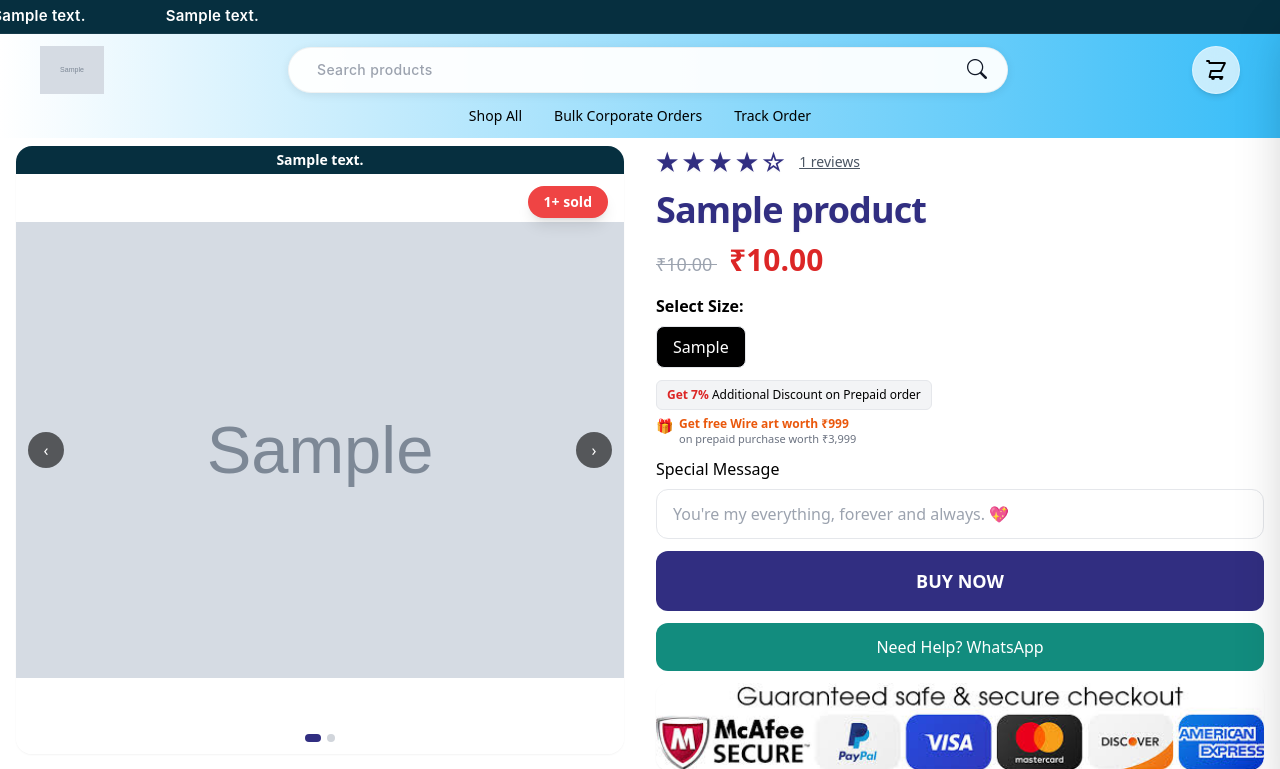
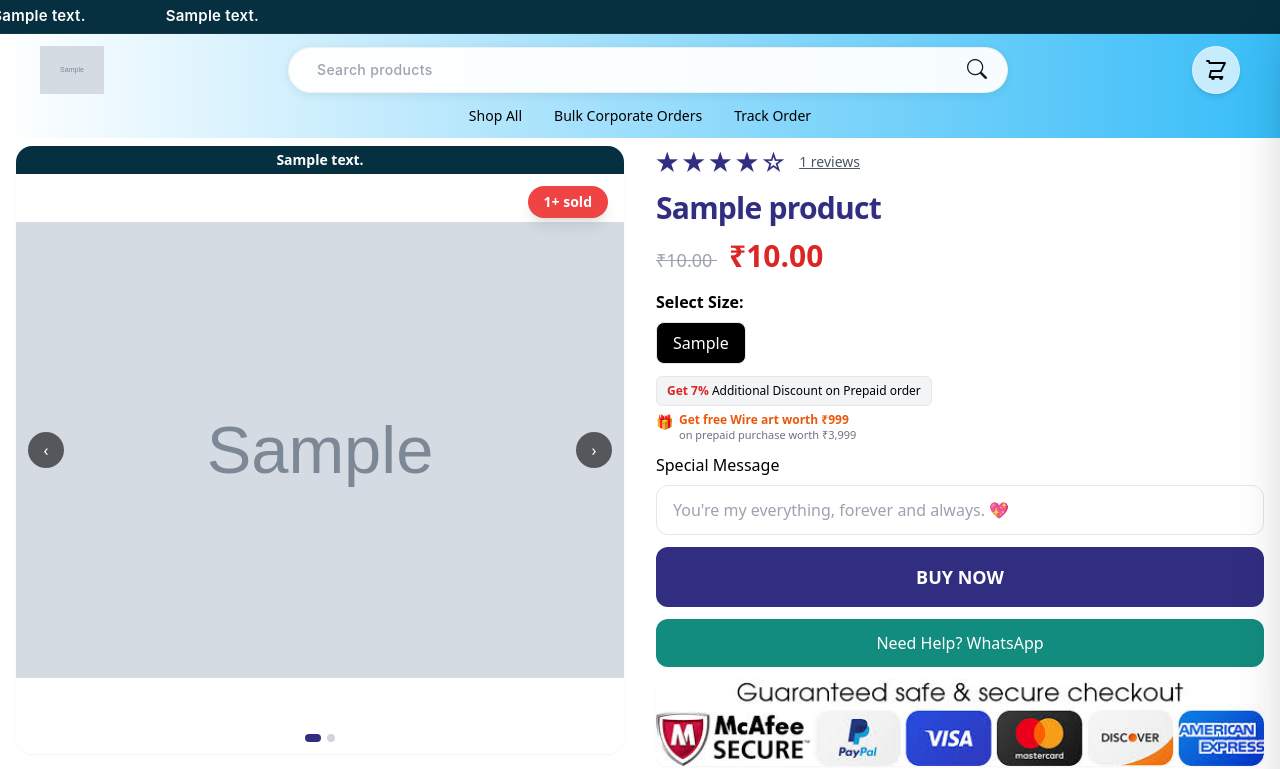
Before and after one commit to inoviteservices/e-com-pk, a Django app: a page that uses templates/product_detail.html in a window 1280 px wide. Shown: the top 769 px of the page. Run offline with Django 5.2, Linux system fonts and the light colour scheme; tables that the repository leaves empty hold one stand-in row (values such as "Sample post"); grey boxes marked "Sample" are stand-in pictures; some libraries are stand-ins or nearby versions.

Commit message:
product title size in product desc reduced

```diff
--- a/templates/product_detail.html
+++ b/templates/product_detail.html
@@ -144,8 +144,7 @@
 
 
       <!-- TITLE -->
-      <h1 class="text-3xl lg:text-4xl font-sans font-semibold leading-snug tracking-tight text-indigo-900 drop-shadow-[0_1px_1px_rgba(0,0,0,0.05)]">
-  {{ product.title }}
+<h1 class="text-2xl lg:text-3xl font-sans font-semibold leading-snug tracking-tight text-indigo-900 drop-shadow-[0_1px_1px_rgba(0,0,0,0.05)]">  {{ product.title }}
 </h1>
 
       <!-- PRICE -->
```
